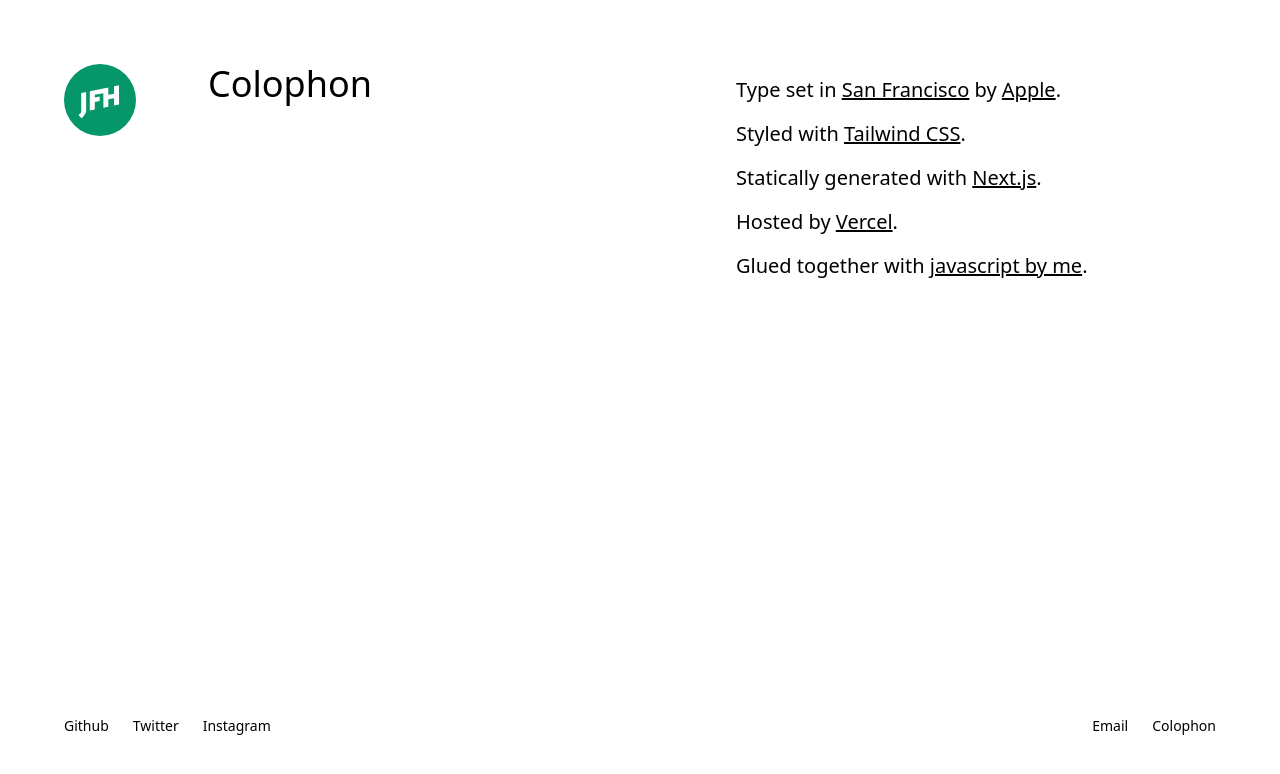
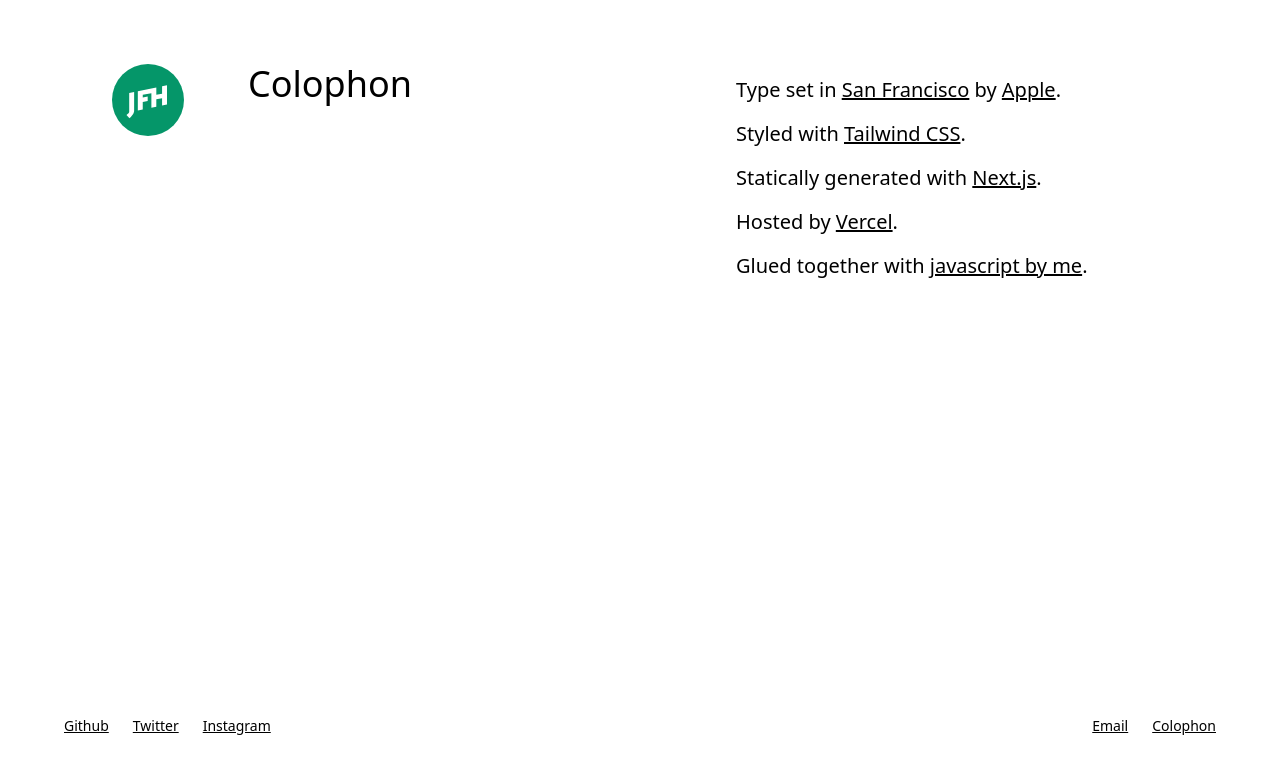
Before and after one commit to jonheslop/jfh-2021, a Next.js app: page /colophon in a window 1280 px wide. Shown: the top 774 px of the page. Built offline with nearby package versions, Linux system fonts and the light colour scheme.

Commit message:
Make loads of components

```diff
--- a/components/footer.tsx
+++ b/components/footer.tsx
@@ -1,16 +1,16 @@
-import Link from 'next/link';
+import Link from "./link";
 
 export default function Footer() {
   return (
     <footer className="flex flex-wrap items-center w-full p-16 text-sm justify-between">
       <section className="space-x-6 mt-4 sm:mt-0">
-        <Link href="https://github.com/jonheslop"><a className="hover:underline hover:text-green-600">Github</a></Link>
-        <Link href="https://twitter.com/jonheslop"><a className="hover:underline hover:text-green-600">Twitter</a></Link>
-        <Link href="https://instagram.com/jonheslop"><a className="hover:underline hover:text-green-600">Instagram</a></Link>
+        <Link href="https://github.com/jonheslop" external={true}>Github</Link>
+        <Link href="https://twitter.com/jonheslop" external={true}>Twitter</Link>
+        <Link href="https://instagram.com/jonheslop" external={true}>Instagram</Link>
       </section>
       <section className="space-x-6 mt-4 sm:mt-0">
-        <Link href="mailto:jon@jonheslop.com"><a className="hover:underline hover:text-green-600">Email</a></Link>
-        <Link href="/colophon"><a className="hover:underline hover:text-green-600">Colophon</a></Link>
+        <Link href="mailto:jon@jonheslop.com">Email</Link>
+        <Link href="/colophon">Colophon</Link>
       </section>
     </footer>
   )
--- /dev/null
+++ b/components/heading.tsx
@@ -0,0 +1,12 @@
+type Props = {
+  children: React.ReactNode
+  classes?: string
+}
+
+export default function Heading({children, classes}: Props) {
+  return (
+    <h2 className={`text-4xl md:text-2xl lg:text-4xl ${classes}`}>
+      {children}
+    </h2>
+  )
+}
--- a/components/job.tsx
+++ b/components/job.tsx
@@ -1,5 +1,6 @@
 import Image from 'next/image';
 import { Job } from "../interfaces";
+import Heading from "./heading";
 
 type Props = {
   data: Job
@@ -22,7 +23,7 @@ export default function WorkItem({data}: Props) {
       </figure>
       <div className="md:col-start-4 mb-32">
         <header className="mb-16">
-          <h2 className="text-4xl md:text-2xl lg:text-4xl">{ data.company }</h2>
+          <Heading>{ data.company }</Heading>
           <h3 className="text-xl md:text-lg lg:text-xl text-gray-500">{ data.role }, { data.period }</h3>
         </header>
         <p className="text-xl md:text-lg lg:text-xl leading-normal max-w-3xl">
--- /dev/null
+++ b/components/layout.tsx
@@ -0,0 +1,25 @@
+import Head from 'next/head';
+import Logo from "../components/logo";
+import Footer from "../components/footer";
+
+type Props = {
+  pageTitle: string
+  children: React.ReactNode
+}
+
+export default function Layout({pageTitle, children}: Props) {
+  return (
+    <div className="flex flex-col items-center justify-center min-h-screen font-medium">
+      <Head>
+        <title>{pageTitle} - Jon Heslop</title>
+        <link rel="icon" href="/favicon.ico" />
+      </Head>
+
+      <div className="flex-1 p-16 grid grid-cols-1 md:grid-cols-page-layout auto-rows-min items-start gap-16 relative">
+        <Logo />
+        {children}
+      </div>
+      <Footer />
+    </div>
+  )
+}
--- /dev/null
+++ b/components/link.tsx
@@ -0,0 +1,22 @@
+import Link from 'next/link';
+
+type Props = {
+  href: string
+  external?: boolean
+  children: React.ReactNode
+}
+
+export default function BaseLink({ href, external = false, children }) {
+  const linkAttributes = external ? {
+    target: "_blank",
+    rel: "noopener noreferrer"
+  } : {}
+
+  return (
+    <Link href={href}>
+      <a className="underline hover:text-green-600" {...linkAttributes}>
+        { children }
+      </a>
+    </Link>
+  )
+}
--- a/components/logo.tsx
+++ b/components/logo.tsx
@@ -6,7 +6,6 @@ export default function Logo() {
       <Link href="/">
         <a className="hover:text-green-800">
           <svg xmlns="http://www.w3.org/2000/svg" width="72" height="72" viewBox="0 0 682.17 682.18" className="rounded-full"><path fill="currentColor" d="M0 0v682.17h682.17V0zm209.68 444.37s0 18.68-18.33 41.45c-21.23 26.36-26 28.59-26 28.59l-28-30.35 19.11-18.09s6.57-7.45 6.57-14.6V273.78l46.72-9.34zm311.48-60.08l-46.73 9.34v-70.08l-54.57 10.91v70.08l-46.73 9.35V276.05l-81.78 16.36v25.71l46.77-9.34v42.04l-46.77 9.3v70.08l-46.66 9.35-.06-182.22 175.27-35v70.09l54.57-10.91v-70.1l46.73-9.34z"></path></svg>
-
         </a>
       </Link>
     </h1>
--- a/pages/colophon.tsx
+++ b/pages/colophon.tsx
@@ -1,31 +1,27 @@
-import Head from 'next/head';
-import Link from 'next/link';
-import Logo from "../components/logo";
-import Footer from "../components/footer";
+import Link from '../components/link';
+import Layout from '../components/layout';
 
-export default function Home() {
+export default function Colophon() {
   return (
-    <div className="flex flex-col items-center justify-center min-h-screen font-medium">
-      <Head>
-        <title>Colophon - Jon Heslop</title>
-        <link rel="icon" href="/favicon.ico" />
-      </Head>
-
-      <div className="flex-1 p-16 pb-0 w-full">
-        <main className="grid grid-cols-1 md:grid-cols-page-layout auto-rows-min items-start gap-16 relative">
-          <Logo />
-          <h2 className="text-4xl md:text-2xl lg:text-4xl md:sticky top-16">Colophon</h2>
-          <article className="md:col-start-4 space-y-4 mt-3">
-            <p className="text-xl md:text-lg lg:text-xl leading-normal">Type set in <Link href="https://developer.apple.com/fonts/"><a className="underline hover:text-green-600">San Francisco</a></Link> by <Link href="https://www.apple.com/"><a className="underline hover:text-green-600">Apple</a></Link>.</p>
-            <p className="text-xl md:text-lg lg:text-xl leading-normal">Styled with <Link href="https://tailwindcss.com/"><a className="underline hover:text-green-600">Tailwind CSS</a></Link>.</p>
-            <p className="text-xl md:text-lg lg:text-xl leading-normal">Statically generated with <Link href="https://nextjs.org/"><a className="underline hover:text-green-600">Next.js</a></Link>.</p>
-            <p className="text-xl md:text-lg lg:text-xl leading-normal">Hosted by <Link href="https://vercel.com/"><a className="underline hover:text-green-600">Vercel</a></Link>.</p>
-            <p className="text-xl md:text-lg lg:text-xl leading-normal">Glued together with <Link href="https://github.com/jonheslop/jfh-2021"><a className="underline hover:text-green-600">javascript by me</a></Link>.</p>
-          </article>
-        </main>
-      </div>
-
-      <Footer />
-    </div>
+    <Layout pageTitle="Colophon">
+      <h2 className="text-4xl md:text-2xl lg:text-4xl md:sticky top-16">Colophon</h2>
+      <article className="md:col-start-4 space-y-4 mt-3">
+        <p className="text-xl md:text-lg lg:text-xl leading-normal">
+          Type set in <Link href="https://developer.apple.com/fonts/" external={true}>San Francisco</Link> by <Link href="https://www.apple.com/" external={true}>Apple</Link>.
+        </p>
+        <p className="text-xl md:text-lg lg:text-xl leading-normal">
+          Styled with <Link href="https://tailwindcss.com/" external={true}>Tailwind CSS</Link>.
+        </p>
+        <p className="text-xl md:text-lg lg:text-xl leading-normal">
+          Statically generated with <Link href="https://nextjs.org/" external={true}>Next.js</Link>.
+        </p>
+        <p className="text-xl md:text-lg lg:text-xl leading-normal">
+          Hosted by <Link href="https://vercel.com/" external={true}>Vercel</Link>.
+        </p>
+        <p className="text-xl md:text-lg lg:text-xl leading-normal">
+          Glued together with <Link href="https://github.com/jonheslop/jfh-2021" external={true}>javascript by me</Link>.
+        </p>
+      </article>
+    </Layout>
   )
 }
--- a/pages/index.tsx
+++ b/pages/index.tsx
@@ -1,9 +1,8 @@
-import Head from 'next/head';
-import Link from 'next/link';
 import Image from 'next/image';
-import Logo from "../components/logo";
 import Job from "../components/job";
-import Footer from "../components/footer";
+import Heading from "../components/heading";
+import Layout from "../components/layout";
+import Link from "../components/link";
 
 const jobs = [
   {
@@ -104,15 +103,10 @@ const jobs = [
 
 export default function Home() {
   return (
-    <div className="flex flex-col items-center justify-center min-h-screen font-medium">
-      <Head>
-        <title>Jon Heslop</title>
-        <link rel="icon" href="/favicon.ico" />
-      </Head>
-
-      <div className="flex-1 p-16 grid grid-cols-1 md:grid-cols-page-layout auto-rows-min items-start gap-16 relative">
-        <Logo />
-        <h2 className="text-4xl md:text-2xl lg:text-4xl mb-4">Jon Heslop is a designer &&nbsp;developer based in&nbsp;London.</h2>
+    <Layout pageTitle="Hello">
+      <Heading classes="mb-4">
+        Jon Heslop is a designer &&nbsp;developer based in&nbsp;London.
+      </Heading>
       <figure className="md:col-start-4">
         <Image
           src="/jon-heslop.jpg"
@@ -120,17 +114,16 @@ export default function Home() {
           width={1280}
           height={848} />
           <figcaption className="text-xs text-gray-500 text-right">
-              Photo by <Link href="https://tomalprice.com/"><a className="hover:underline" target="_blank" rel="noopener noreferrer">Tom Price</a></Link>
+            Photo by <Link href="https://tomalprice.com/" external={true}>Tom Price</Link>
           </figcaption>
       </figure>
 
-        <h2 className="md:col-start-2 text-4xl md:text-2xl lg:text-4xl mb-4 border-b pb-2 md:border-none md:sticky top-16">Work</h2>
+      <Heading classes="md:col-start-2 border-b pb-2 md:border-none md:sticky top-16 mb-4">
+        Work
+      </Heading>
       {
         jobs.map((job, i) => <Job key={i} data={job} />)
       }
-      </div>
-
-      <Footer />
-    </div>
+    </Layout>
   )
 }
```
Lines whose indentation alone changed are shown as unchanged.
